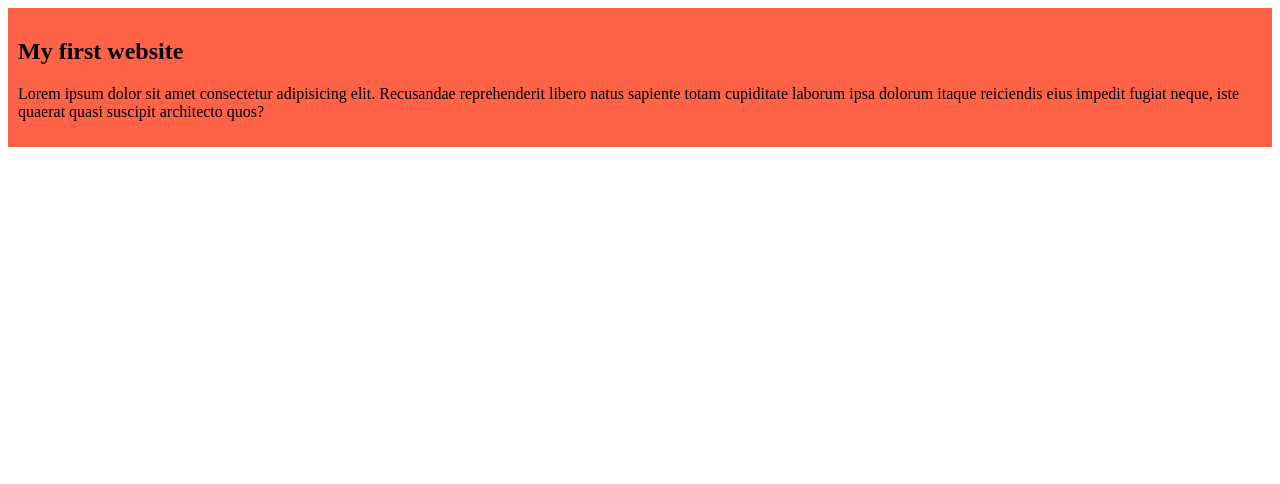
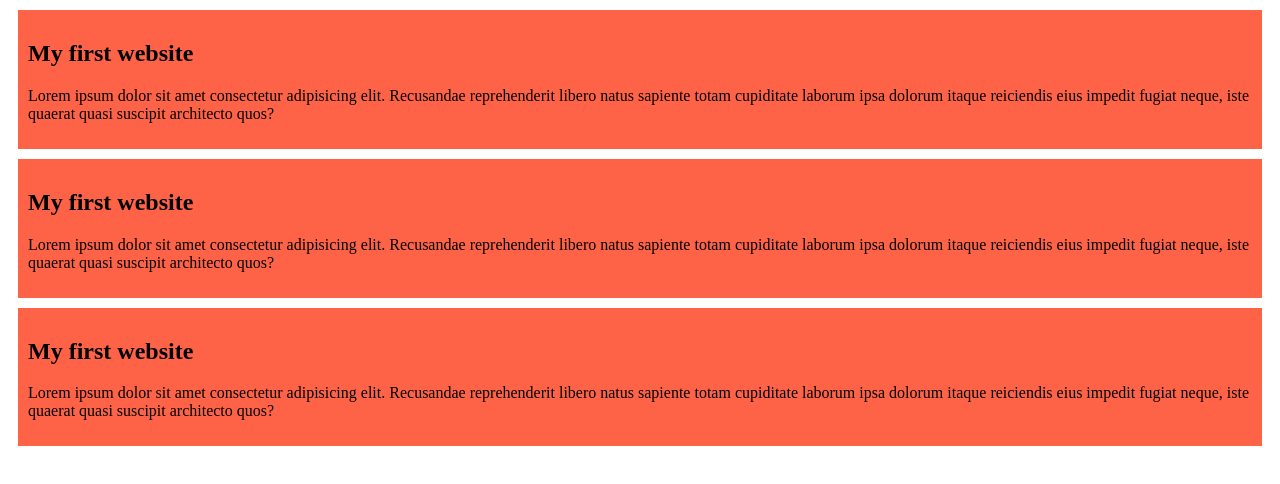
Before and after one commit to tasnim29/my-simple-website, a plain HTML site: page index.html in a window 1280 px wide. Drawn offline with Linux system fonts and the light colour scheme.

Commit message:
added the second and thrid blog

```diff
--- a/index.html
+++ b/index.html
@@ -11,5 +11,13 @@
         <h2>My first website</h2>
         <p>Lorem ipsum dolor sit amet consectetur adipisicing elit. Recusandae reprehenderit libero natus sapiente totam cupiditate laborum ipsa dolorum itaque reiciendis eius impedit fugiat neque, iste quaerat quasi suscipit architecto quos?</p>
     </div>
+    <div>
+        <h2>My first website</h2>
+        <p>Lorem ipsum dolor sit amet consectetur adipisicing elit. Recusandae reprehenderit libero natus sapiente totam cupiditate laborum ipsa dolorum itaque reiciendis eius impedit fugiat neque, iste quaerat quasi suscipit architecto quos?</p>
+    </div>
+    <div>
+        <h2>My first website</h2>
+        <p>Lorem ipsum dolor sit amet consectetur adipisicing elit. Recusandae reprehenderit libero natus sapiente totam cupiditate laborum ipsa dolorum itaque reiciendis eius impedit fugiat neque, iste quaerat quasi suscipit architecto quos?</p>
+    </div>
 </body>
 </html>
--- a/styles/blog.css
+++ b/styles/blog.css
@@ -1,4 +1,5 @@
 div{
     background-color: tomato;
     padding: 10px;
+    margin: 10px;
 }
```
